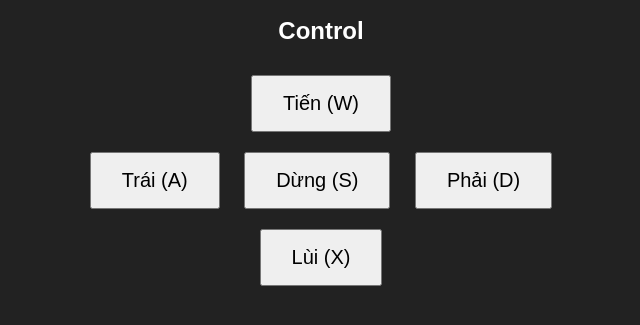
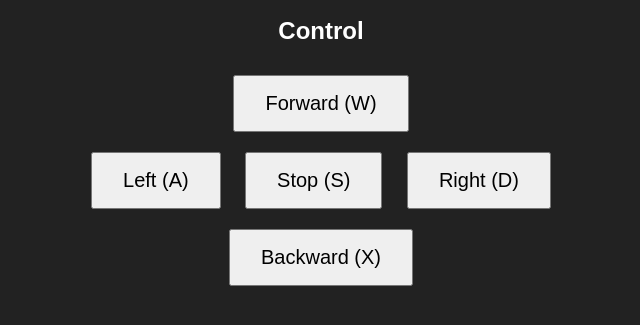
Before and after one commit to 10412-commander/10412-commander-10412AVFPVRCC, a website: page index.html in a window 1280 px wide. Shown: the part 93-418 px from the top of the page, without its empty margins (319-959 px from the left). Drawn offline with Linux system fonts and the light colour scheme.

Commit message:
change language

```diff
--- a/index.html
+++ b/index.html
@@ -15,11 +15,11 @@
 
     <h2>Control</h2>
     <div>
-        <button class="btn" onmousedown="sendCommand('F')" onmouseup="sendCommand('S')">Tiến (W)</button><br>
-        <button class="btn" onmousedown="sendCommand('L')" onmouseup="sendCommand('S')">Trái (A)</button>
-        <button class="btn" onmousedown="sendCommand('S')">Dừng (S)</button>
-        <button class="btn" onmousedown="sendCommand('R')" onmouseup="sendCommand('S')">Phải (D)</button><br>
-        <button class="btn" onmousedown="sendCommand('B')" onmouseup="sendCommand('S')">Lùi (X)</button>
+        <button class="btn" onmousedown="sendCommand('F')" onmouseup="sendCommand('S')">Forward (W)</button><br>
+        <button class="btn" onmousedown="sendCommand('L')" onmouseup="sendCommand('S')">Left (A)</button>
+        <button class="btn" onmousedown="sendCommand('S')">Stop (S)</button>
+        <button class="btn" onmousedown="sendCommand('R')" onmouseup="sendCommand('S')">Right (D)</button><br>
+        <button class="btn" onmousedown="sendCommand('B')" onmouseup="sendCommand('S')">Backward (X)</button>
     </div>
 
     <script>
```
